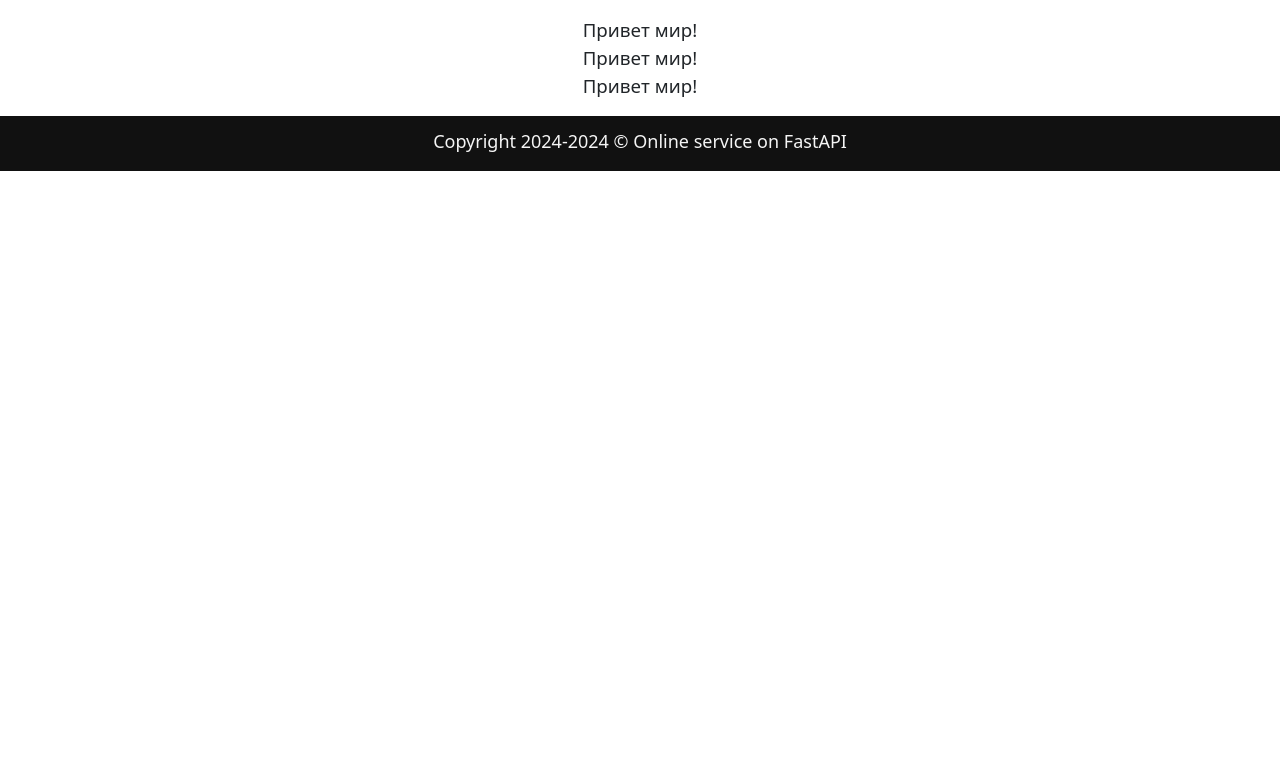
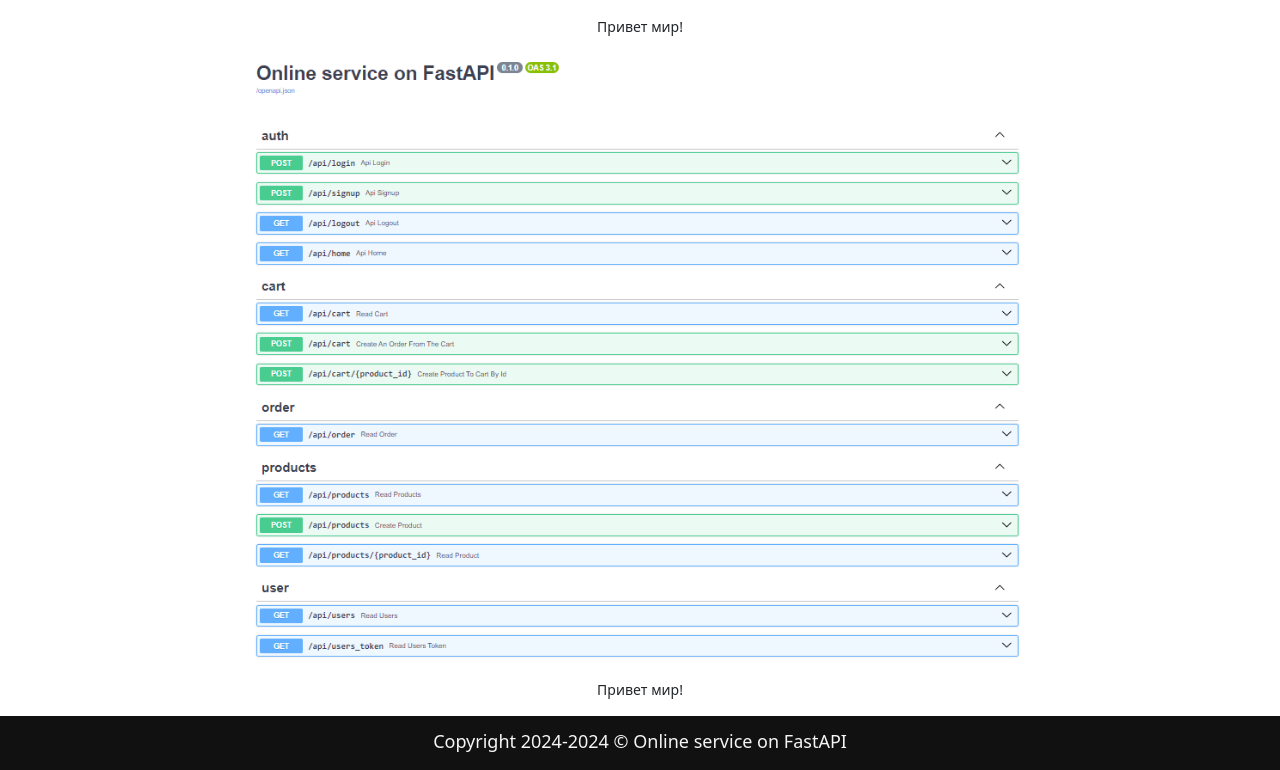
Before and after one commit to RodionMatytsin/FastApiProject, a Python web app: template templates/index.html in a window 1280 px wide. Shown: the part 40-810 px from the top of the page. Before the commit the page ends 211 px from the top, so only its background shows below. Run offline with Jinja, Linux system fonts and the light colour scheme; the template is opened without the code that fills it, so the values that code supplies are empty.

Commit message:
Changes index.html and css.css files.

```diff
--- a/static/css/css.css
+++ b/static/css/css.css
@@ -1,6 +1,11 @@
 .hello {
     text-align: center;
-    font-size: 14pt;
+    font-size: 14px;
+}
+
+img {
+    width: 800px;
+    height: auto;
 }
 
 footer {
--- a/templates/index.html
+++ b/templates/index.html
@@ -15,7 +15,9 @@
 
     <div class="container mt-3">
         <div class="hello">Привет мир!</div>
-        <div class="hello">Привет мир!</div>
+        <div align="center">
+            <img src="/static/img/docs.PNG" />
+        </div>
         <div class="hello">Привет мир!</div>
     </div>
 
```
